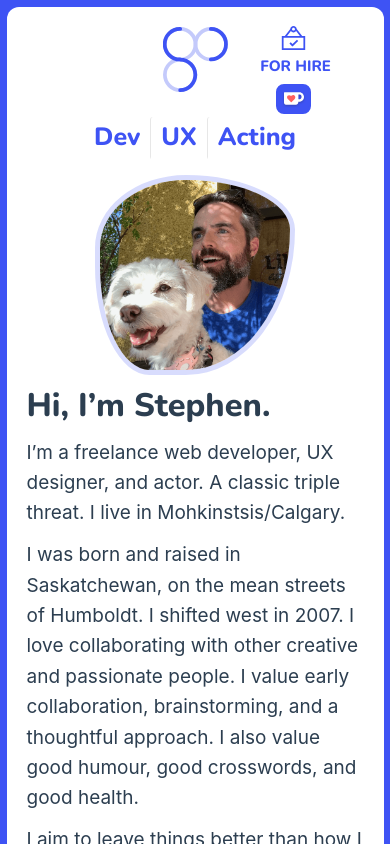
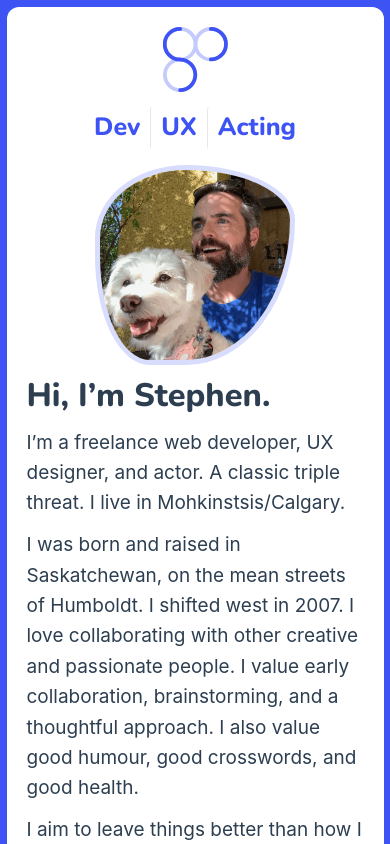
Before and after one commit to speasley/stephenpeasley, a Vue app: page / in a window 390 px wide. Shown: the top 844 px of the page. Built offline with nearby package versions, Linux system fonts and the light colour scheme.

Commit message:
feat: hide Kofi and Hire on mobile

```diff
--- a/src/assets/main.css
+++ b/src/assets/main.css
@@ -109,8 +109,8 @@ header a {
 header aside {
   align-items: center;
   column-gap: 2rem;
-  display: flex;
-  flex-direction: column;
+  display: none;
+  flex-direction: row;
   position: absolute;
   right: 0;
   top: 0;
@@ -119,7 +119,7 @@ header aside {
 #main-logo {
   cursor: pointer;
   height: 65px;
-  margin: 0 0 2.5rem 0;
+  margin: 0 0 1.5rem 0;
   width: 65px;
 }
 
@@ -269,7 +269,7 @@ body.ux #footer-brain { fill: var(--color-ux); }
   }
 
   header aside {
-    flex-direction: row;
+    display: flex;
   }
 
   #main-logo {
```
